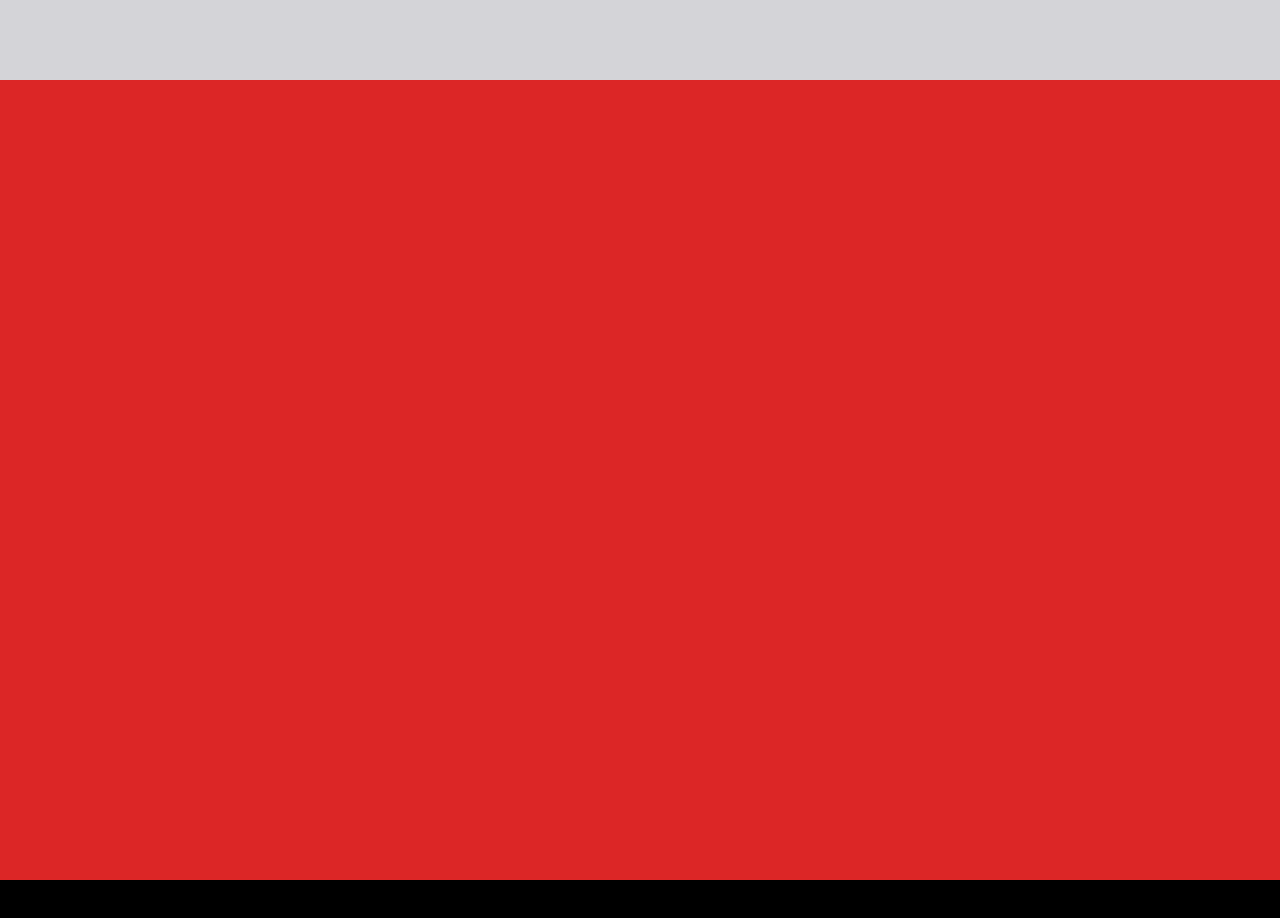
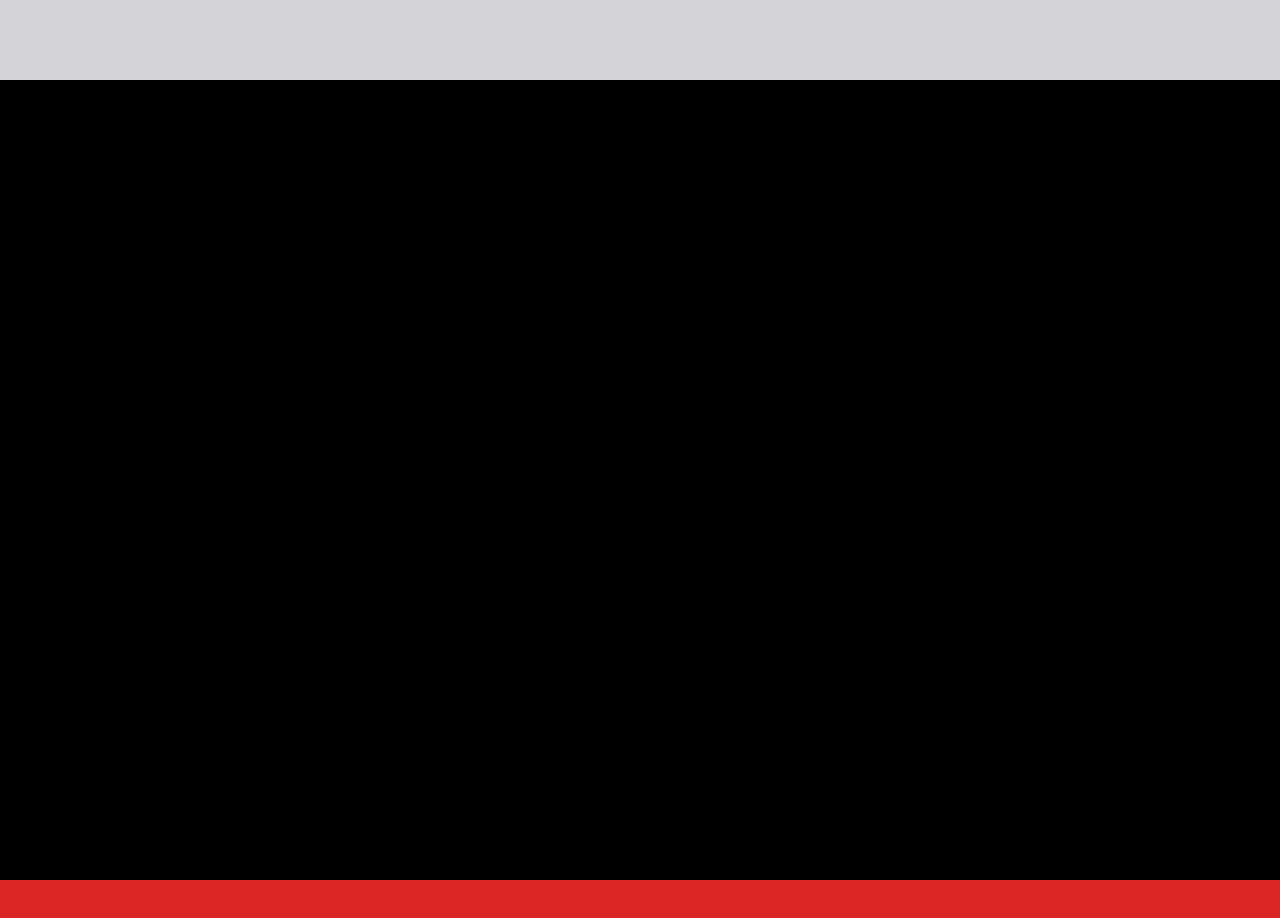
Before and after one commit to jadavpur-university-ed-cell/esummit-24, a Next.js app: page /homepage in a window 1280 px wide. Shown: the top 918 px of the page. Built offline with nearby package versions, Linux system fonts and the light colour scheme.

Commit message:
structure update

```diff
--- a/app/homepage/page.tsx
+++ b/app/homepage/page.tsx
@@ -1,4 +1,5 @@
 import Navbar from "@/components/Homepage/Navbar/Navbar";
+import Hero from "@/components/Homepage/Hero/Hero";
 import About from "@/components/Homepage/About/About";
 import Events from "@/components/Homepage/Events/Events";
 import Speakers from "@/components/Homepage/Speakers/Speakers";
@@ -13,6 +14,7 @@ export default function Home() {
     <div>
 
     <Navbar/>
+    <Hero/>
     <About/>
     <Events/>
     <Speakers/>
--- a/components/Homepage/Gallery/Gallery.tsx
+++ b/components/Homepage/Gallery/Gallery.tsx
@@ -2,7 +2,7 @@ import React from 'react'
 
 function Gallery() {
   return (
-    <section id='events'>
+    <section id='gallery'>
      <div className='h-screen  bg-black'></div>
    </section>
   )
--- a/components/Homepage/Hero/hero.tsx
+++ b/components/Homepage/Hero/hero.tsx
@@ -0,0 +1,11 @@
+import React from 'react'
+
+function Hero() {
+  return (
+   <section id='hero'>
+     <div className='h-screen  bg-black'></div>
+   </section>
+  )
+}
+
+export default Hero
--- a/components/Homepage/Partners/Partners.tsx
+++ b/components/Homepage/Partners/Partners.tsx
@@ -2,7 +2,7 @@ import React from 'react'
 
 function Partners() {
   return (
-   <section id='about'>
+   <section id='partners'>
      <div className='h-screen  bg-red-600'></div>
    </section>
   )
```
Also changed, not shown: components/ComingSoon/comingsoon.tsx (+5 -5 lines), components/AlertText.tsx (renamed from components/ComingSoon/AlertText.tsx), components/Footer.tsx (renamed from components/ComingSoon/Footer.tsx), components/MagicButton.tsx (renamed from components/ComingSoon/MagicButton.tsx), components/TextGenerate.tsx (renamed from components/ComingSoon/TextGenerate.tsx), components/ui/Spotlight.tsx (renamed from components/ComingSoon/ui/Spotlight.tsx).
